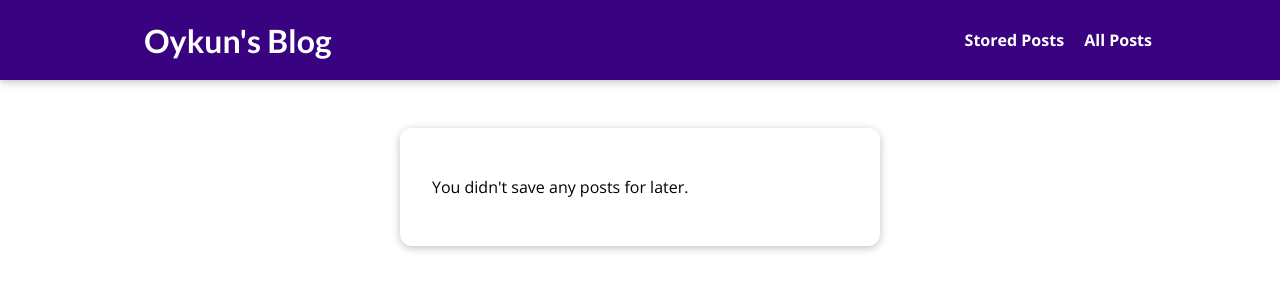
After one commit to OykunYanilmaz/my_site, a Django app: page /read-later in a window 1280 px wide. The commit adds this page. Shown: the top 300 px of the page. Run offline with Django 5.2, Linux system fonts and the light colour scheme.

Commit message:
Adding read-later functionality

```diff
--- /dev/null
+++ b/blog/static/blog/stored-posts.css
@@ -0,0 +1,39 @@
+#main-navigation {
+  background-color: #390281;
+  box-shadow: 0 2px 8px rgba(0, 0, 0, 0.25);
+}
+
+#stored-posts {
+    margin: 8rem auto 3rem auto;
+    padding: 2rem;
+    border-radius: 12px;
+    box-shadow: 0 2px 8px rgba(0, 0, 0, 0.25);
+    background-color: white;
+    width: 90%;
+    max-width: 30rem;
+}
+
+#stored-posts ul {
+    list-style: none;
+    margin: 0;
+    padding: 0;
+}
+
+#stored-posts li {
+    margin: 1rem 0;
+}
+
+#stored-posts a {
+    display: block;
+    padding: 1rem;
+    width: 100%;
+    text-decoration: none;
+    border: 1px solid #ccc;
+    color: #1b1b1b;
+    font-weight: bold;
+}
+
+#stored-posts a:hover,
+#stored-posts a:active {
+    background-color: #ccc;
+}
--- /dev/null
+++ b/blog/templates/blog/stored-posts.html
@@ -0,0 +1,23 @@
+{% extends "base.html" %}
+{% load static %}
+
+{% block title %}
+  My Stored Posts
+{% endblock title %}
+
+{% block css_files %}
+  <link rel="stylesheet" href="{% static "blog/stored-posts.css" %}">
+{% endblock css_files %}
+
+{% block content %}
+  <section id="stored-posts">
+    {% if not has_posts %}
+      <p>You didn't save any posts for later.</p>
+    {% endif %}
+    <ul>
+      {% for post in posts %}
+        <li><a href="{% url "post-detail-page" post.slug %}">{{ post.title }}</a></li>
+      {% endfor %}
+    </ul>
+  </section>
+{% endblock content %}
--- a/blog/urls.py
+++ b/blog/urls.py
@@ -8,4 +8,5 @@ urlpatterns = [
     path("posts", views.AllPostsView.as_view(), name="posts-page"),
     # path("posts/<slug:slug>", views.post_detail, name="post-detail-page"),  # /posts/my-first-post
     path("posts/<slug:slug>", views.SinglePostView.as_view(), name="post-detail-page"),
+    path("read-later", views.ReadLaterView.as_view(), name="read-later")
 ]
--- a/blog/views.py
+++ b/blog/views.py
@@ -66,13 +66,24 @@ class SinglePostViewOld(DetailView):
 
 
 class SinglePostView(View):
+    def is_stored_post(self, request, post_id):
+        stored_posts = request.session.get("stored_posts")
+        if stored_posts is not None:
+            is_saved_for_later = post_id in stored_posts
+        else:
+            is_saved_for_later = False
+
+        return is_saved_for_later
+
     def get(self, request, slug):
         post = Post.objects.get(slug=slug)
+
         context = {
             "post": post,
             "post_tags": post.tags.all(),
             "comment_form": CommentForm(),
-            "comments": post.comments.all().order_by("-id")
+            "comments": post.comments.all().order_by("-id"),
+            "saved_for_later": self.is_stored_post(request, post.id)
         }
         return render(request, "blog/post-detail.html", context)
 
@@ -91,6 +102,41 @@ class SinglePostView(View):
             "post": post,
             "post_tags": post.tags.all(),
             "comment_form": comment_form,
-            "comments": post.comments.all().order_by("-id")
+            "comments": post.comments.all().order_by("-id"),
+            "saved_for_later": self.is_stored_post(request, post.id)
         }
         return render(request, "blog/post-detail.html", context)
+
+
+class ReadLaterView(View):
+    def get(self, request):
+        stored_posts = request.session.get("stored_posts")
+
+        context = {}
+
+        if stored_posts is None or len(stored_posts) == 0:
+            context["posts"] = []
+            context["has_posts"] = False
+        else:
+            posts = Post.objects.filter(id__in=stored_posts)
+            context["posts"] = posts
+            context["has_posts"] = True
+
+        return render(request, "blog/stored-posts.html", context)
+
+
+    def post(self, request):
+        stored_posts = request.session.get("stored_posts")
+
+        if stored_posts is None:
+            stored_posts = []
+
+        post_id = int(request.POST["post_id"])
+
+        if post_id not in stored_posts:
+            stored_posts.append(post_id)
+        else:
+            stored_posts.remove(post_id)
+
+        request.session["stored_posts"] = stored_posts
+        return HttpResponseRedirect("/")
--- a/static/app.css
+++ b/static/app.css
@@ -35,6 +35,7 @@ h3 {
   text-decoration: none;
   color: white;
   font-weight: bold;
+  margin-left: 1rem;
 }
 
 #main-navigation a:hover,
--- a/templates/base.html
+++ b/templates/base.html
@@ -13,6 +13,7 @@
     <header id="main-navigation">
     <h1><a href="{% url "starting-page" %}">Oykun's Blog</a></h1>
     <nav>
+      <a href="{% url "read-later" %}">Stored Posts</a>
       <a href="{% url "posts-page" %}">All Posts</a>
     </nav>
   </header>
```
Also changed, not shown: blog/static/blog/post-detail.css (+19 -0 lines), blog/templates/blog/post-detail.html (+13 -0 lines).
